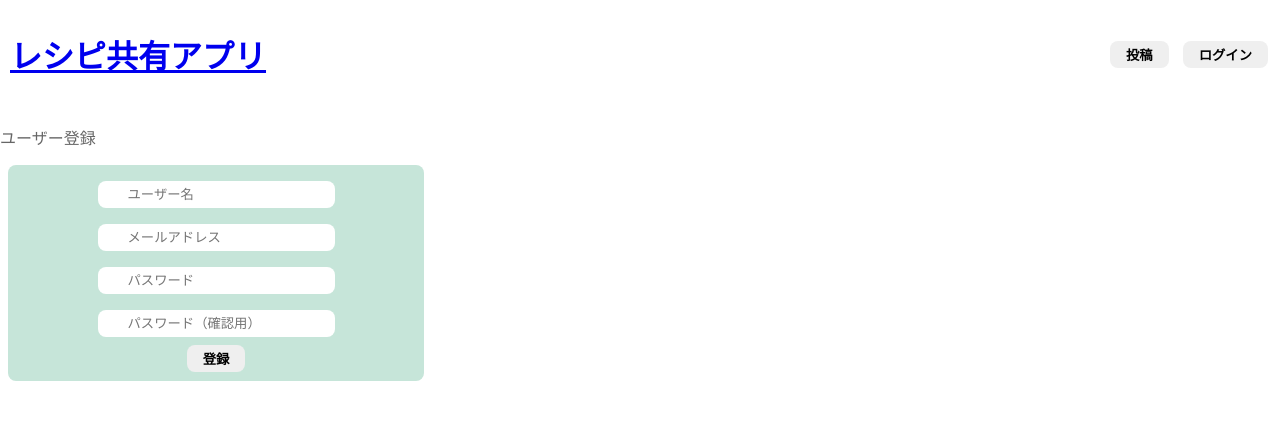
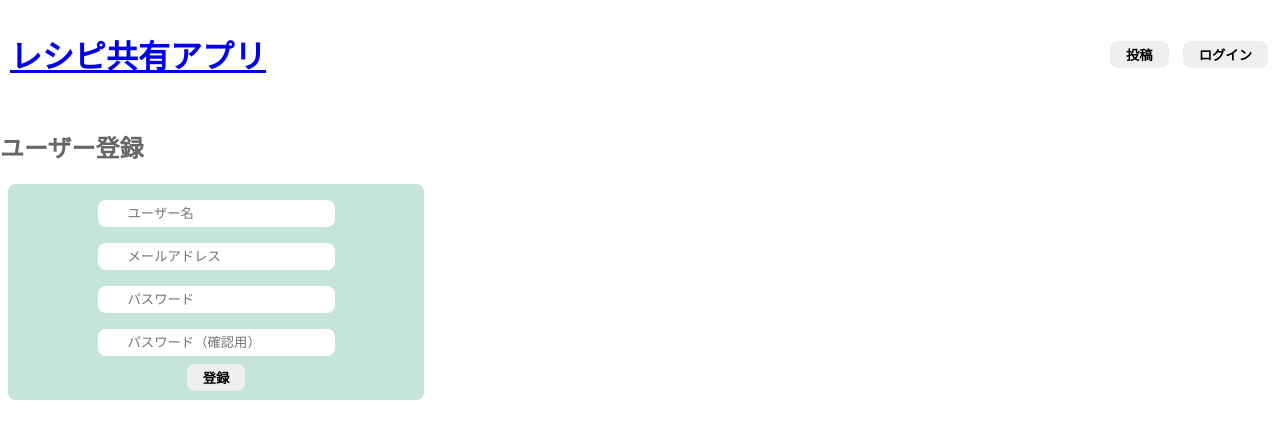
Before and after one commit to kizataka/recipe-frontend, a React (Create React App) app: page /api/register in a window 1280 px wide. Shown: the top 438 px of the page. Built offline with nearby package versions, Linux system fonts and the light colour scheme.

Commit message:
見出しのタグを変更

```diff
--- a/src/AddDish.jsx
+++ b/src/AddDish.jsx
@@ -71,7 +71,7 @@ export const AddDish = () => {
     <>
       <Header />
       <div>
-        <h1>{isEdit ? "レシピの編集" : "レシピの投稿"}</h1>
+        <h2>{isEdit ? "レシピの編集" : "レシピの投稿"}</h2>
       </div>
       <div className='input-area'>
         <AddDishForm
--- a/src/Register.jsx
+++ b/src/Register.jsx
@@ -39,7 +39,7 @@ export const Register = () => {
     <>
       <Header />
       <div>
-        <p>ユーザー登録</p>
+        <h2>ユーザー登録</h2>
       </div>
       <div className='input-area'>
         <RegisterForm
--- a/src/components/AllDishList.jsx
+++ b/src/components/AllDishList.jsx
@@ -3,7 +3,6 @@ export const AllDishList = (props) => {
     return (
         <div>
             <h2>すべてのレシピ</h2>
-            <p>ユーザー間でレシピを共有できるアプリです。</p>
             <ul className="user-dish-list">
                 {dishes.map((dish, index) => (
                     <li key={index} className="description-area" onClick={() => onClickDetail(dish.id)}>
```
